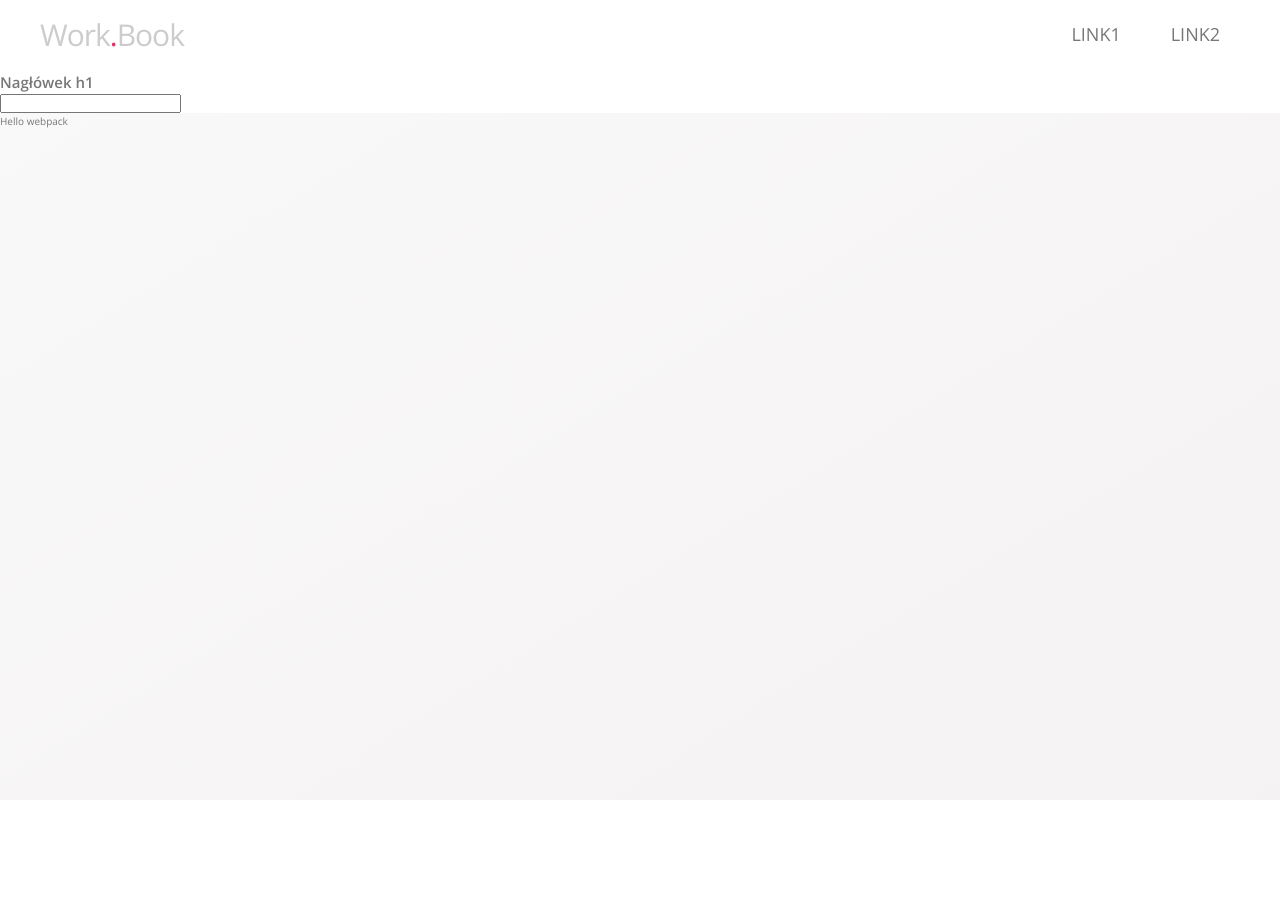
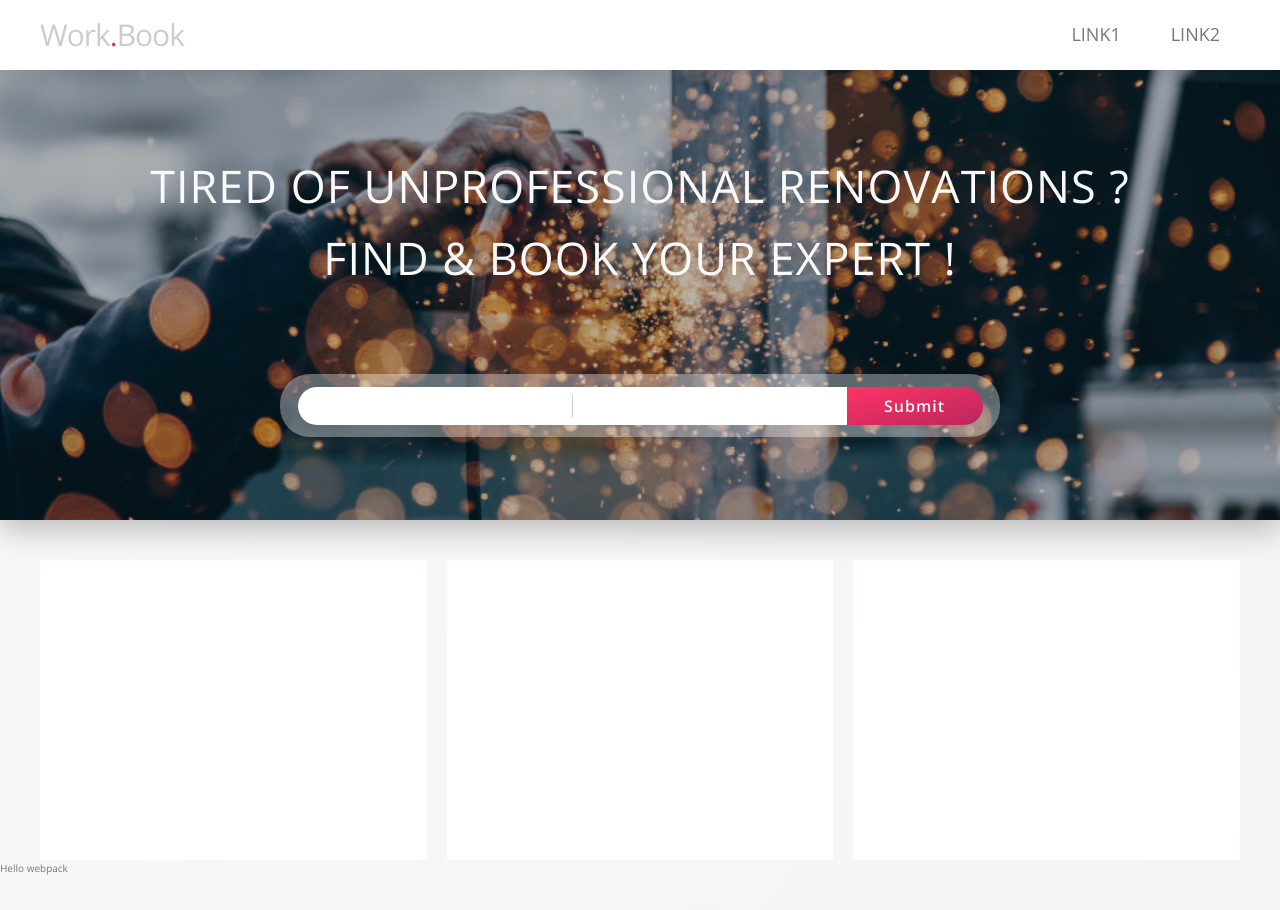
Before and after one commit to marcincyboran/workbook, a website built with webpack: page src/index.html in a window 1280 px wide. Shown: the top 910 px of the page. Before the commit the page ends 800 px from the top, so only its background shows below. Built offline with nearby package versions, Linux system fonts and the light colour scheme.

Commit message:
webpack assets and some code

```diff
--- a/package.json
+++ b/package.json
@@ -19,8 +19,10 @@
     "babel-preset-env": "^1.7.0",
     "clean-webpack-plugin": "^1.0.1",
     "css-loader": "^2.1.0",
+    "file-loader": "^3.0.1",
     "mini-css-extract-plugin": "^0.5.0",
     "node-sass": "^4.11.0",
+    "resolve-url-loader": "^3.0.1",
     "sass-loader": "^7.1.0",
     "style-loader": "^0.23.1",
     "webpack": "^4.29.4",
--- a/src/index.html
+++ b/src/index.html
@@ -10,13 +10,15 @@
 <body>
     <header class="header">
 
-        <section class="container">
+        <section class="header__top">
+
+            <div class="container">
 
                 <nav class="top-bar">
 
                     <div class="logo">
                         <!-- make it a link -->
-                    <p class="logo__text">Work<span class="logo__text logo__text--red">.</span>Book</p>
+                        <p class="logo__text">Work<span class="logo__text logo__text--primary">.</span>Book</p>
                     </div>
 
                     <ul class="top-nav">
@@ -30,16 +32,51 @@
 
                 </nav>
 
+            </div>
+
         </section>
 
-        <section class="search-box">
-            <h1>Nagłówek h1</h1>
-            <form action="#">
-                <input type="text" name="search" id="search-input">
+        <section class="header__bottom">
+
+            <div class="container">
+
+                <h1 class="header__heading">
+                    <span class="header__heading-text">Tired of unprofessional renovations ?</span>
+                    <span class="header__heading-text">Find & book your expert ! </span>
+                </h1>
+
+                <form action="#" class="search">
+                    <input type="text" class="search__input search__input-query" name="search" id="search-query">
+                    <div class="search__pipe">&nbsp;</div>
+                    <input type="text" class="search__input search__input-location" name="search" id="search-location">
+                    <input type="submit" class="search__submit">
                 </form>
+
+            </div>
+
         </section>
 
 
     </header>
+
+    <div class="container">
+
+        <section class="content">
+
+            <aside class="side-nav">
+                <section class="side-nav__item side-nav__item--categories">
+
+                </section>
+                <section class="side-nav__item side-nav__item--trends">
+
+                </section>
+                <section class="side-nav__item side-nav__item--cities">
+
+                </section>
+            </aside>
+
+        </section>
+
+    </div>
 </body>
 </html>
--- a/src/style/abstracts/_variables.scss
+++ b/src/style/abstracts/_variables.scss
@@ -13,16 +13,38 @@
     --color-grey-dark-3: #999;
 
     --color-white: #fff;
+    --color-dark: #000;
 
-    --shadow-big-dark: 0 2rem 6rem rgba(0,0,0,.3);
+    --shadow-big-dark: 0 2rem 6rem rgba(0,0,0,.25);
+    --shadow-big-light: 0 2rem 6rem rgba(0,0,0,.05);
     --shadow-medium-dark: 0 1rem 3rem rgba(0,0,0,.25);
     --shadow-medium-light: 0 1rem 3rem rgba(0,0,0,.05);
+    --shadow-small-dark: 0 .5rem 1.5rem rgba(0,0,0,.25);
+    --shadow-small-light: 0 .5rem 1.5rem rgba(0,0,0,.05);
 
-    --border-light: 1px solid var(--color-grey-light-3);
+    --border-light: 2px solid var(--color-grey-light-3);
     --border-active: 2px solid var(--color-primary);
 
     --default-bar-height: 7rem;
+    --default-vertical-gap: 4rem;
+    --default-horizontal-gap: 2rem;
 }
+
+$color-primary: #eb2f64;
+$color-primary-light: #FF3366;
+$color-primary-dark: #BA265D;
+
+$color-grey-light-1: #faf9f9;
+$color-grey-light-3: #f0eeee;
+$color-grey-light-2: #f4f2f2;
+$color-grey-light-4: #ccc;
+
+$color-grey-dark-1: #333;
+$color-grey-dark-2: #777;
+$color-grey-dark-3: #999;
+
+$color-white: #fff;
+$color-dark: #000;
 
 $bp-largest: 75em; //1200/16
 $bp-large: 70em; //1120/16
--- a/src/style/base/_base.scss
+++ b/src/style/base/_base.scss
@@ -9,6 +9,7 @@
 html {
     font-size: 62.5%;
     box-sizing: border-box;
+    text-rendering: optimizeLegibility;
 }
 
 body {
@@ -16,6 +17,13 @@ body {
     font-weight: 400;
     line-height: 1.6;
     color: var(--color-grey-dark-2);
-    min-height: 100vh;
+    min-height: 200vh;
     background-image: linear-gradient(to right bottom, var(--color-grey-light-1), var(--color-grey-light-2));
 }
+
+input {
+    font-family: 'Open Sans', sans-serif;
+    font-weight: 400;
+    outline: none;
+    border: none;
+}
--- /dev/null
+++ b/src/style/components/_search.scss
@@ -0,0 +1,50 @@
+.search {
+    background-color: rgba($color-white, .35);
+    padding: 1.25rem 1.75rem;
+    border-radius: 3rem;
+    width: 60%;
+    margin: 0 auto;
+    display: flex;
+
+    &__input {
+        background-color: var(--color-white);
+        flex-basis: 40%;
+        padding: 1rem 1.75rem;
+        color: var(--color-grey-dark-2);
+
+        &:first-child {
+            position: relative;
+            border-top-left-radius: 3rem;
+            border-bottom-left-radius: 3rem;
+        }
+    }
+
+    &__submit {
+        flex-basis: auto;
+        flex-grow: 1;
+        font-size: 1.6rem;
+        color: var(--color-grey-light-1);
+        font-weight: 600;
+        letter-spacing: 1px;
+        border-top-right-radius: 3rem;
+        border-bottom-right-radius: 3rem;
+        background-image: linear-gradient(to right bottom, var(--color-primary-light), var(--color-primary-dark));
+
+        &:hover {
+            background-image: linear-gradient(to right bottom, var(--color-primary-dark), var(--color-primary-light));
+        }
+        &:active {
+            background-image: linear-gradient(to right bottom, var(--color-primary-dark), var(--color-primary-dark));
+        }
+        &:focus:not(:active) {
+            text-decoration: underline;
+        }
+    }
+
+    &__pipe {
+        border-top: .8rem solid var(--color-white);
+        border-bottom: .8rem solid var(--color-white);
+        background-color: var(--color-grey-light-4);
+        width: 1px;
+    }
+}
--- /dev/null
+++ b/src/style/components/_side-nav.scss
@@ -0,0 +1,29 @@
+.side-nav {
+    display: flex;
+    min-height: 30rem;
+
+
+    &__item {
+        flex: 1;
+        background-color: var(--color-white);
+        padding: 2rem;
+
+        &:not(:last-of-type) {
+            margin-right: var(--default-horizontal-gap);
+        }
+        // flex: 0 1 30%;
+
+        &--categories {
+
+        }
+
+        &--trends {
+
+        }
+
+        &--cities {
+
+        }
+    }
+
+}
--- a/src/style/components/_top-nav.scss
+++ b/src/style/components/_top-nav.scss
@@ -7,11 +7,9 @@
     &__item {
         position: relative;
         padding: 0 2rem;
-
         display: flex;
         align-self: stretch;
         align-items: center;
-
         transition: all .3s;
 
         &:not(:last-of-type) {
@@ -22,25 +20,19 @@
             content: '';
             display: block;
             position: absolute;
-            top: 0;
+            bottom: 0;
             left: 50%;
-            height: 2px;
+            height: 4px;
             width: 0;
             transform: translateX(-50%);
             background-color: var(--color-primary-dark);
             z-index: 5;
-            transition: width .3s,
-                        height .3s .3s
+            transition: width .3s;
         }
     }
 
     &__item:hover::before {
         width: 100%;
-        height: 100%;
-    }
-
-    &__item:hover &__link {
-        color: var(--color-white);
     }
 
     &__item.active &__link {
--- a/src/style/layout/_header.scss
+++ b/src/style/layout/_header.scss
@@ -1,5 +1,52 @@
 .header {
-    background-color: var(--color-white);
+    margin-top: var(--default-bar-height);
+
+    &__top {
+        position: fixed;
+        top: 0;
+        left: 0;
+        right: 0;
+        background-color: var(--color-white);
+        box-shadow: var(--shadow-small-light);
+        z-index: 999;
+    }
+
+    &__bottom {
+        height: 45rem;
+        padding-top: 8rem;
+        position: relative;
+        background-image:
+            linear-gradient(to bottom,
+                rgba($color-grey-dark-1,.35),
+                rgba($color-grey-dark-1,.35)),
+            url(../../assets/imgs/header.jpg);
+        background-size: cover;
+        background-position: center center;
+        box-shadow: var(--shadow-medium-dark);
+
+        @supports (background-blend-mode: screen) {
+            background-image:
+                linear-gradient(to bottom,
+                    rgba($color-grey-dark-1,.35),
+                    rgba($color-grey-dark-1,.35)),
+                url(../../assets/imgs/header.jpg);
+            background-blend-mode: darken;
+        }
+    }
+
+    &__heading {
+        text-align: center;
+        text-transform: uppercase;
+        font-size: 4.5rem;
+        font-weight: 300;
+        letter-spacing: 1px;
+        color: var(--color-grey-light-1);
+        margin-bottom: 8rem;
+    }
+
+    &__heading-text {
+        display: block;
+    }
 }
 
 .top-bar {
@@ -10,6 +57,7 @@
 }
 
 .logo {
+
     &__text {
         // Add gradient to text
         color: var(--color-grey-light-4);
@@ -17,7 +65,7 @@
         font-weight: 300;
         letter-spacing: -1px;
 
-        &--red {
+        &--primary {
             color: var(--color-primary);
             font-weight: 400;
         }
--- a/src/style/layout/_structure.scss
+++ b/src/style/layout/_structure.scss
@@ -2,3 +2,7 @@
     max-width: 120rem;
     margin: 0 auto;
 }
+
+.content {
+    margin-top: var(--default-vertical-gap);
+}
--- a/src/style/main.scss
+++ b/src/style/main.scss
@@ -6,6 +6,8 @@
 @import "base/typography";
 @import "base/utilities";
 
+@import "components/search";
+@import "components/side-nav";
 @import "components/top-nav";
 
 @import "layout/header";
--- a/webpack.config.js
+++ b/webpack.config.js
@@ -2,6 +2,8 @@ const path = require('path');
 const HTMLWebpackPlugin = require('html-webpack-plugin');
 const CleanWebpackPlugin = require('clean-webpack-plugin');
 const MiniCssExtractPlugin = require('mini-css-extract-plugin');
+
+console.log(path.resolve(__dirname, "/assets/imgs"));
 
 module.exports = {
     entry: ['babel-polyfill', './src/js/index.js' ],
@@ -34,21 +36,48 @@ module.exports = {
             {
                 test: /\.js$/,
                 include: [
-                    path.resolve(__dirname, "src")
+                    path.resolve(__dirname, "src/js")
                 ],
                 use: {
                     loader: 'babel-loader'
                 }
             },
             {
+                test: /\.(png|svg|jpg|gif)$/,
+                include: [
+                    path.resolve(__dirname, "src/assets")
+                ],
+                use: [
+                    {
+                    loader: 'file-loader',
+                    options: {
+                        name: '[name].[ext]',
+                        outputPath: 'assets/imgs',
+                      },
+                    }
+                ]
+            },
+            {
                 test:/\.(s*)css$/,
                 include: [
-                    path.resolve(__dirname, "src")
+                    path.resolve(__dirname, "src/style")
                 ],
                 use: [
-                    MiniCssExtractPlugin.loader,
-                    "css-loader",
-                    "sass-loader"
+                    {
+                        loader: MiniCssExtractPlugin.loader,
+                        options: {
+                            publicPath: '../'
+                        }
+                    },
+                    { loader: "css-loader" },
+                    { loader: "resolve-url-loader" },
+                    {
+                        loader: "sass-loader",
+                        options: {
+                            sourceMap: true,
+                            sourceMapContents: false
+                        }
+                    },
                 ]
             }
         ]
```
Also changed, not shown: src/assets/imgs/header-2x.jpg (added), src/assets/imgs/header.jpg (added), 2 other files. Lines whose indentation alone changed are shown as unchanged.
